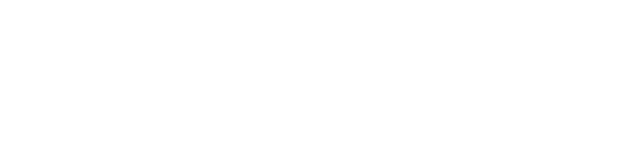
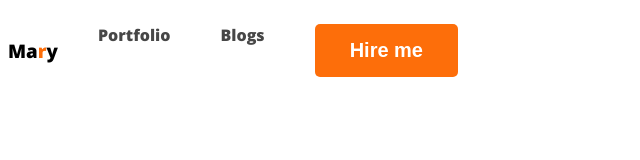
Before and after one commit to tapu17/webdeveloper-portfolio, a plain HTML site: page index.html in a window 1280 px wide. Shown: the whole page, without its empty margins (0-640 px from the left). Drawn offline with nearby package versions, Linux system fonts and the light colour scheme.

Commit message:
added nav

```diff
--- a/index.html
+++ b/index.html
@@ -4,9 +4,24 @@
     <meta charset="UTF-8">
     <meta name="viewport" content="width=device-width, initial-scale=1.0">
     <title>webdeveloper portfolio</title>
+    <link rel="preconnect" href="https://fonts.googleapis.com">
+
+<link rel="preconnect" href="https://fonts.gstatic.com" crossorigin>
+
+<link href="https://fonts.googleapis.com/css2?family=Open+Sans:wght@800&display=swap" rel="stylesheet">
+    <link rel="stylesheet" href="style/portfoilo.css">
 </head>
 <body>
     <header>
+        <nav>
+            <h3 class="nav title"> Ma<span class="text-primary">r</span>y
+            </h3>
+            <ul>
+               <li> <a href=""> Portfolio</a></li>
+               <li><a href=" "> Blogs</a></li>
+               <li><button class="class-btn"> Hire me</button></li>
+            </ul>
+        </nav>
 
     </header>
     <main>
--- /dev/null
+++ b/style/portfoilo.css
@@ -0,0 +1,28 @@
+/* common shared styles */
+
+body{
+font-family: 'open sans', sans-serif ;
+}
+.text-primary{
+    color: #FD6E0A;}
+.class-btn{border-radius: 5px;
+background: #FD6E0A;
+border: 0;
+color: white;
+font-size: 20px;
+font-weight: 700;
+padding: 15px 35px;}
+
+/* nav related styles */
+nav{ display: flex;
+align-items: center;}
+
+.nav title{ color: #181818;
+    font-size:45px ;
+       font-weight: 800;}
+nav > ul{ display: flex;}
+nav li{ list-style: none;
+margin-right: 50px;}
+nav a {text-decoration: none ;
+color:#474747
+}
```
